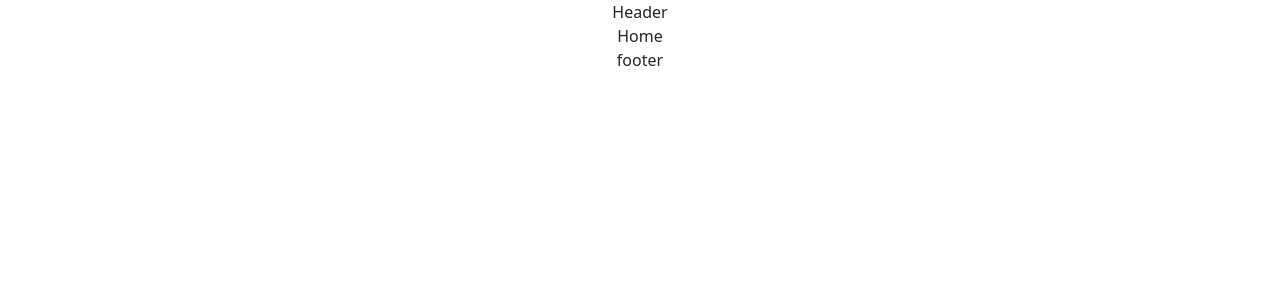
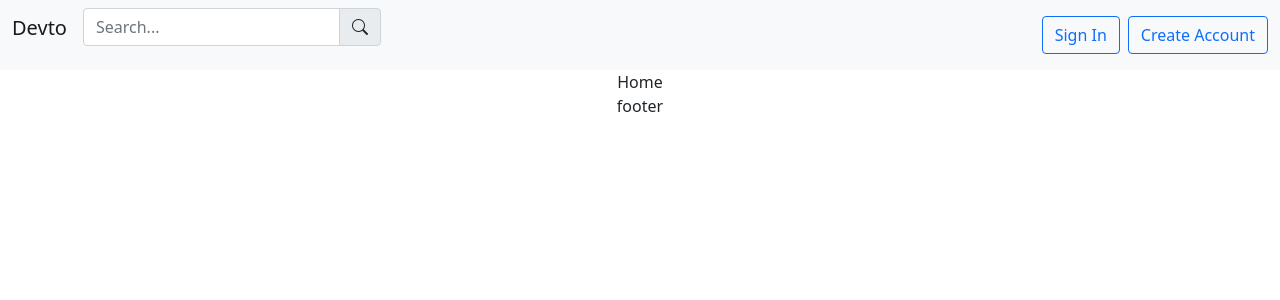
Before and after one commit to iamluisro/devto-kodemia, a React (Create React App) app: page / in a window 1280 px wide. Shown: the top 300 px of the page. Built offline with nearby package versions, Linux system fonts and the light colour scheme.

Commit message:
added navbar to layout and installed bootstrap-icons

```diff
--- a/package.json
+++ b/package.json
@@ -7,6 +7,7 @@
     "@testing-library/react": "^12.1.4",
     "@testing-library/user-event": "^13.5.0",
     "bootstrap": "^5.1.3",
+    "bootstrap-icons": "^1.8.1",
     "react": "^17.0.2",
     "react-bootstrap": "^2.2.1",
     "react-dom": "^17.0.2",
--- a/src/components/Layout.js
+++ /dev/null
@@ -1,13 +0,0 @@
-import React from 'react';
-
-function Layout({ children }) {
-  return (
-    <div>
-      <header>Header</header>
-      <main>{children}</main>
-      <footer>footer</footer>
-    </div>
-  );
-}
-
-export default Layout;
--- /dev/null
+++ b/src/components/Layout/Layout.js
@@ -0,0 +1,59 @@
+import React from 'react';
+import Navbar from 'react-bootstrap/Navbar';
+import Nav from 'react-bootstrap/Nav';
+import Container from 'react-bootstrap/Container';
+import Button from 'react-bootstrap/Button';
+import Form from 'react-bootstrap/Form';
+import FormControl from 'react-bootstrap/FormControl';
+import InputGroup from 'react-bootstrap/InputGroup';
+
+function NavBar() {
+  return (
+    <Navbar bg='light' expand='lg'>
+      <Container fluid className='justify-content-between'>
+        <div className='d-flex'>
+          <Navbar.Brand href='#'>Devto</Navbar.Brand>
+            <InputGroup className='mb-3'>
+              <FormControl
+                placeholder='Search...'
+                aria-label='Search'
+                aria-describedby='basic-addon1'
+              />
+              <InputGroup.Text
+                id='basic-addon1'
+                style={{ cursor: 'pointer' }}
+                onClick={() => alert('hello')}
+              >
+                <i class='bi bi-search'></i>
+              </InputGroup.Text>
+            </InputGroup>
+        </div>
+        <div>
+          <Navbar.Toggle aria-controls='navbarScroll' />
+          <Navbar.Collapse id='navbarScroll'>
+            <Nav
+              className='me-auto my-2 my-lg-0'
+              style={{ maxHeight: '100px' }}
+              navbarScroll
+            >
+              <Button variant='outline-primary' className='me-2'>Sign In</Button>
+              <Button variant='outline-primary'>Create Account</Button>
+            </Nav>
+          </Navbar.Collapse>
+        </div>
+      </Container>
+    </Navbar>
+  );
+}
+
+function Layout({ children }) {
+  return (
+    <div className='Layout-container'>
+      <NavBar>Header</NavBar>
+      <main>{children}</main>
+      <footer>footer</footer>
+    </div>
+  );
+}
+
+export default Layout;
--- a/src/index.js
+++ b/src/index.js
@@ -4,6 +4,7 @@ import './index.css';
 import App from './App';
 import reportWebVitals from './reportWebVitals';
 import 'bootstrap/dist/css/bootstrap.min.css';
+import 'bootstrap-icons/font/bootstrap-icons.css';
 
 ReactDOM.render(
   <React.StrictMode>
--- a/src/pages/index.js
+++ b/src/pages/index.js
@@ -1,5 +1,5 @@
 import React from 'react';
-import Layout from '../components/Layout';
+import Layout from '../components/Layout/Layout';
 
 function Home() {
   return <Layout> Home</Layout>;
```
Also changed, not shown: src/components/Layout/Layout.scss (added), 1 other file (tests, documents, lock files or other folders).
